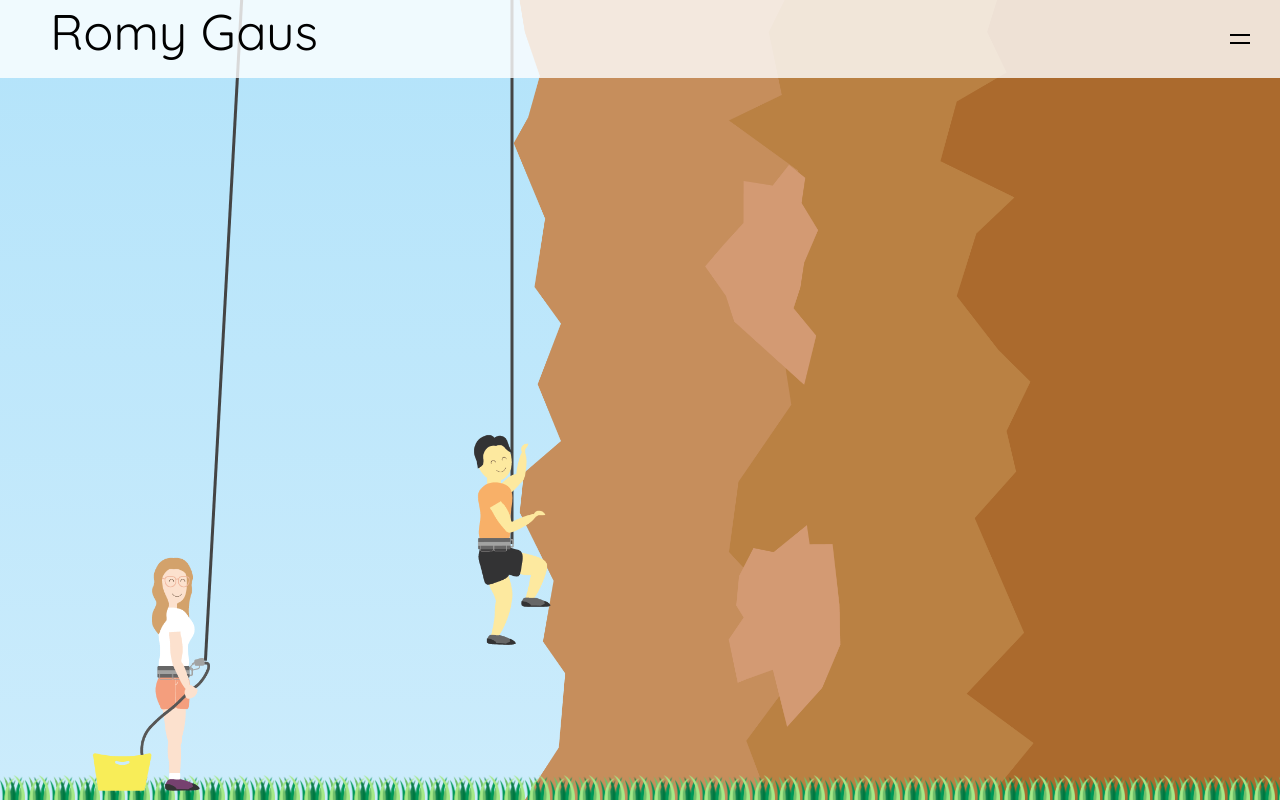
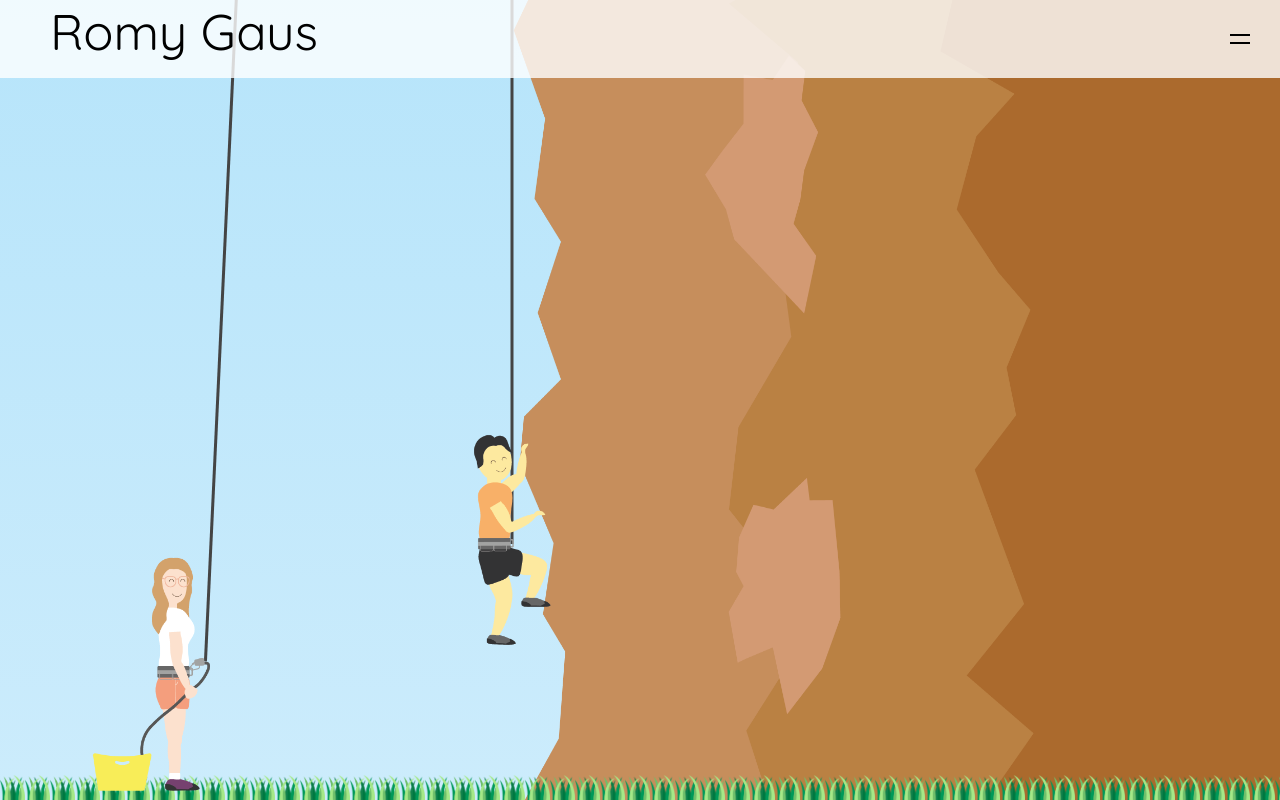
Before and after one commit to RomyGaus/personal-website, a React (Create React App) app: page / in a window 1280 px wide. Built offline with nearby package versions, Linux system fonts and the light colour scheme.

Commit message:
Set constant cliff height

```diff
--- a/src/App.css
+++ b/src/App.css
@@ -344,6 +344,7 @@ nav.active .icon .line2 {
 
 .cliff img {
   width: 60%;
+  height: 900px;
 }
 
 .rope {
```
